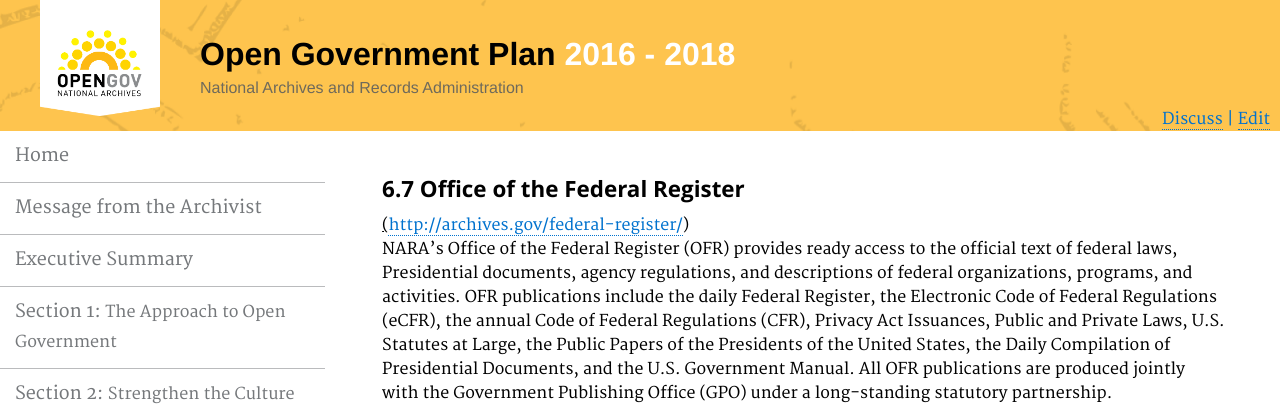
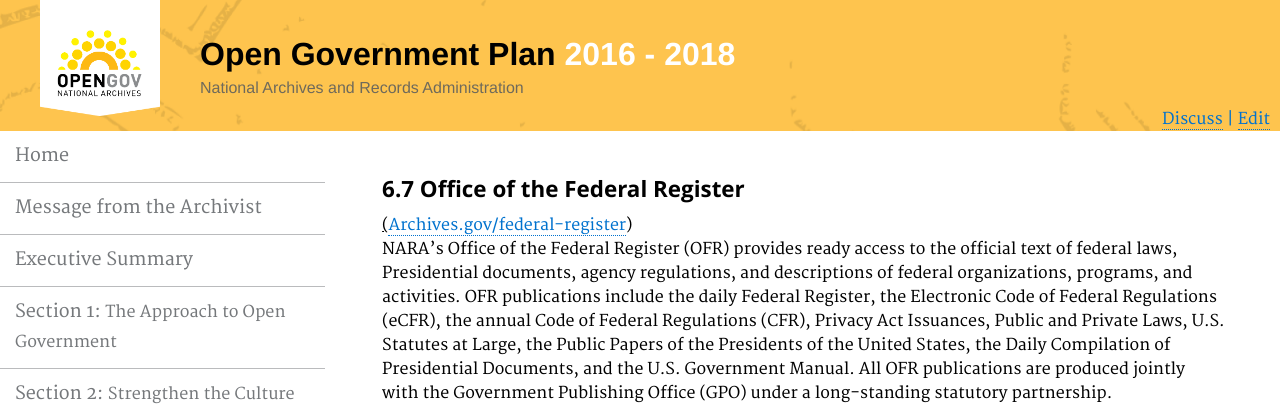
Before and after one commit to usnationalarchives/opengovplan, a Jekyll site: the page built from pages/fedregister.md, in a window 1280 px wide. Shown: the top 406 px of the page. Built offline with Jekyll 4.4.1, drawn with Linux system fonts in a browser that asks for light colours; part of the change alters nothing that is shown.

Commit message:
Update fedregister.md
updated top URL

```diff
--- a/pages/fedregister.md
+++ b/pages/fedregister.md
@@ -7,7 +7,7 @@ description: ""
 
 #### 6.7 Office of the Federal Register
 
-<p><u>(</u><a href="http://archives.gov/federal-register/">http://archives.gov/federal-register/</a>)<br />
+<p><u>(</u><a href="http://archives.gov/federal-register/">Archives.gov/federal-register</a>)<br />
 NARA’s Office of the Federal Register (OFR) provides ready access to the official text of federal laws, Presidential documents, agency regulations, and descriptions of federal organizations, programs, and activities. OFR publications include the daily Federal Register, the Electronic Code of Federal Regulations (eCFR), the annual Code of Federal Regulations (CFR), Privacy Act Issuances, Public and Private Laws, U.S. Statutes at Large, the Public Papers of the Presidents of the United States, the Daily Compilation of Presidential Documents, and the U.S. Government Manual. All OFR publications are produced jointly with the Government Publishing Office (GPO) under a long-standing statutory partnership.</p>
 
 <p><strong>Open Government at the OFR </strong></p>
```
